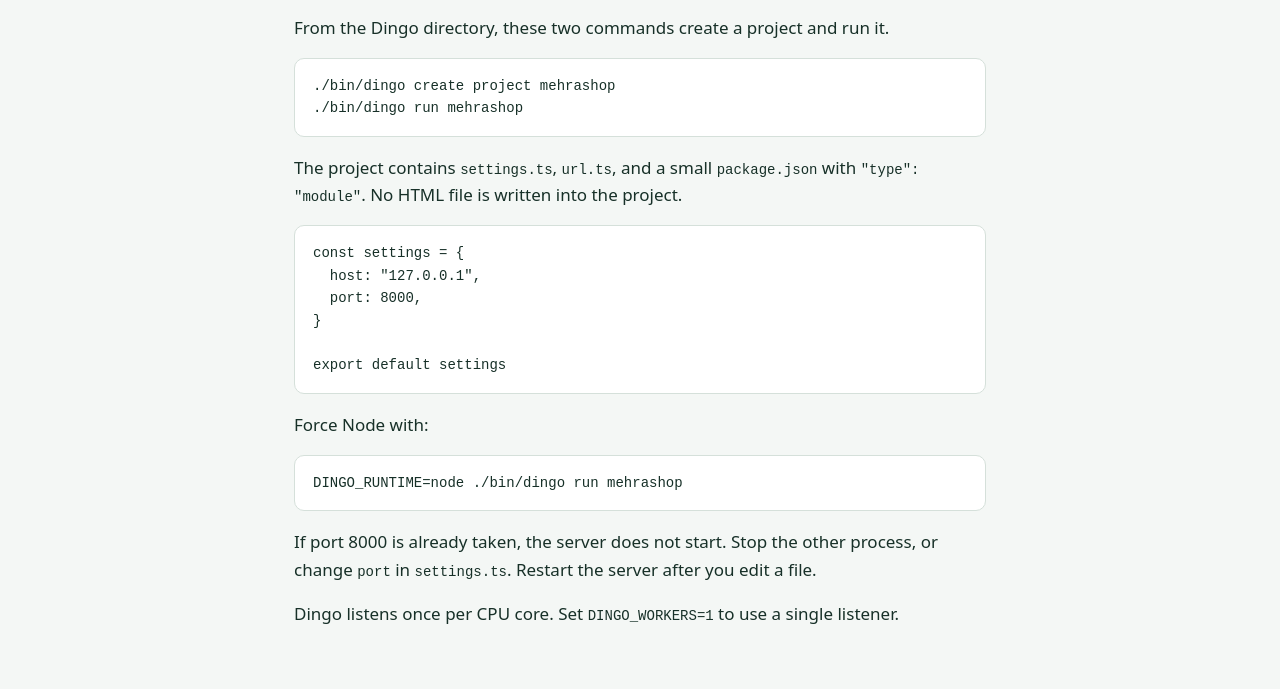
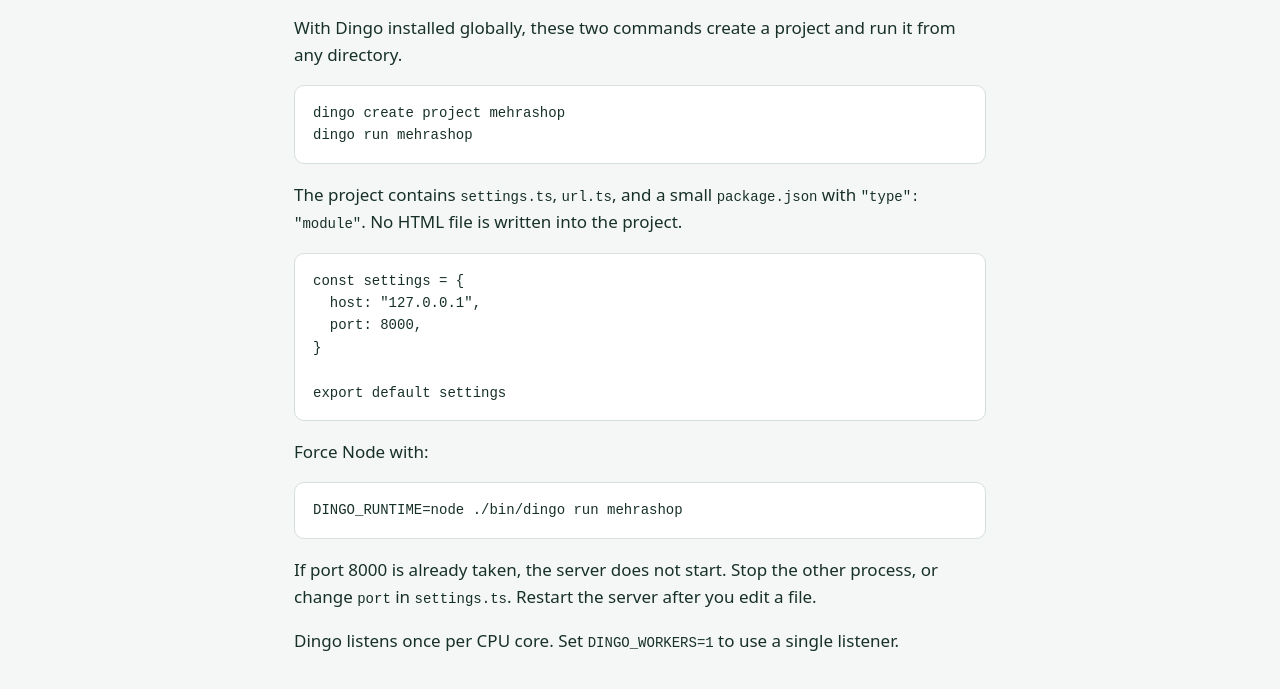
Before and after one commit to uoxone/jango, a website: page docs/start.html in a window 1280 px wide. Shown: the part 149-838 px from the top of the page. Drawn offline with Linux system fonts and the light colour scheme.

Commit message:
feat : added command dingo

```diff
--- a/docs/start.html
+++ b/docs/start.html
@@ -17,9 +17,9 @@
 </header>
 <main>
   <h1>Start</h1>
-  <p>From the Dingo directory, these two commands create a project and run it.</p>
-  <pre>./bin/dingo create project mehrashop
-./bin/dingo run mehrashop</pre>
+  <p>With Dingo installed globally, these two commands create a project and run it from any directory.</p>
+  <pre>dingo create project mehrashop
+dingo run mehrashop</pre>
   <p>The project contains <code>settings.ts</code>, <code>url.ts</code>, and a small <code>package.json</code> with <code>"type": "module"</code>. No HTML file is written into the project.</p>
   <pre>const settings = {
   host: "127.0.0.1",
```
Also changed, not shown: package.json (+7 -2 lines), 1 other file.
